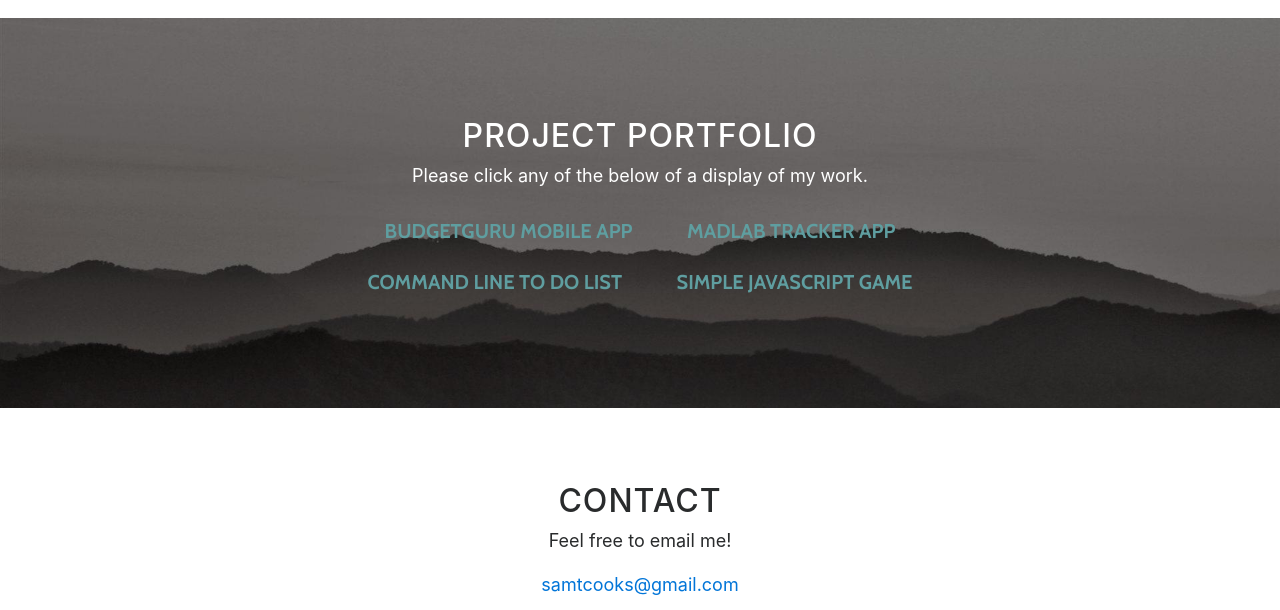
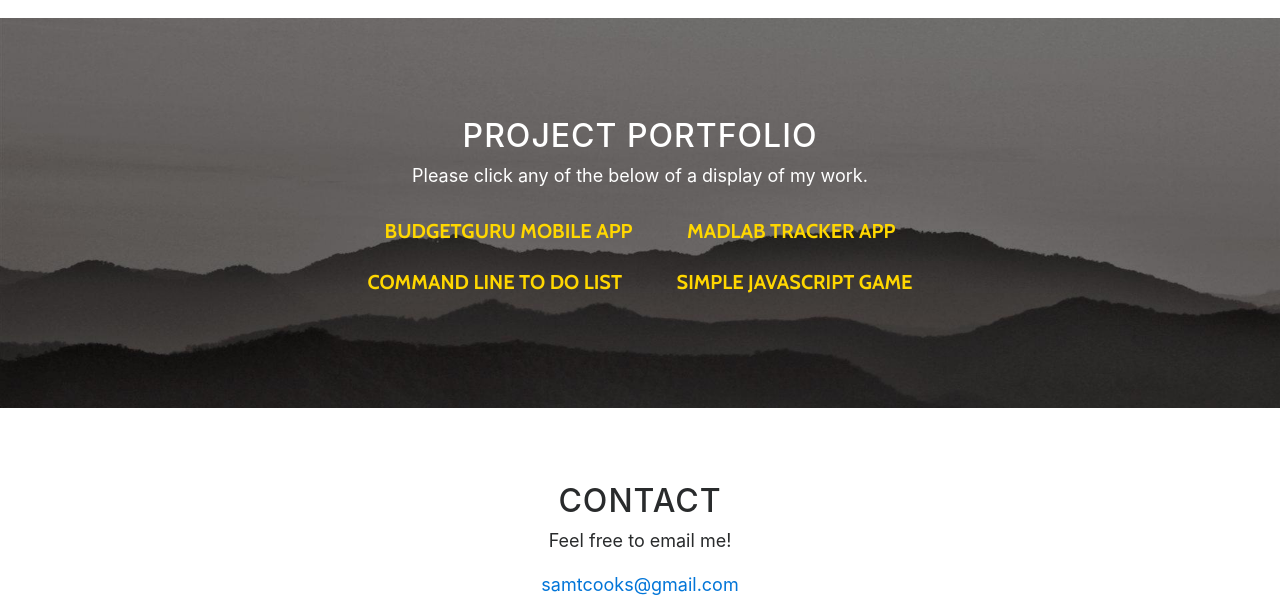
Before and after one commit to samanthacooks/samanthacooks.github.io, a website with bundled scripts: page index.html in a window 1280 px wide. Shown: the part 1442-2052 px from the top of the page. Built offline with nearby package versions, Linux system fonts and the light colour scheme.

Commit message:
Update links and button color

```diff
--- a/css/grayscale.css
+++ b/css/grayscale.css
@@ -4,7 +4,7 @@
  * Licensed under MIT (https://github.com/BlackrockDigital/startbootstrap-grayscale/blob/master/LICENSE)
  */
 body {
-  font-family: 'Lora', 'Helvetica Neue', Helvetica, Arial, sans-serif;
+  font-family: sans-serif;
   position: relative;
   width: 100%;
   height: 100%;
@@ -41,10 +41,10 @@ a {
   -webkit-transition: all .2s ease-in-out;
   -moz-transition: all .2s ease-in-out;
   transition: all .2s ease-in-out;
-  color: cadetblue; }
+  color: gold; }
   a:hover, a:focus {
     text-decoration: none;
-    color: darkgrey; }
+    color: cadetblue; }
 
 #mainNav {
   font-family: 'Cabin', 'Helvetica Neue', Helvetica, Arial, sans-serif;
@@ -181,8 +181,8 @@ a {
   border-radius: 0; }
 
 .btn-default {
-  color: cadetblue;
-  border: 1px solid cadetblue;
+  color: gold;
+  border: 1px solid gold;
   background-color: transparent; }
   .btn-default:hover, .btn-default:focus {
     color: darkgrey;
--- a/index.html
+++ b/index.html
@@ -102,10 +102,10 @@
                 <div class="col-lg-8 offset-md-2">
                     <h2>Project Portfolio</h2>
                     <p>Please click any of the below of a display of my work.</p>
-                    <a href="https://github.com/BudgetGuru" class="btn btn-default btn-lg" target="_self">BudgetGURU Mobile App</a>
-                    <a href="https://github.com/nyc-sea-lions-2017/MadLab" class="btn btn-default btn-lg" target="_self">MadLab Tracker App</a>
-                    <a href="https://github.com/nyc-fiddler-crabs-2017/ruby-todos-1-0-core-features-challenge/tree/solo-samanthacooks" class="btn btn-default btn-lg" target="_self">Command Line To Do List</a>
-                    <a href="https://github.com/nyc-sea-lions-2017/javascript-racer-1-front-end-challenge/tree/solo-samanthacooks" class="btn btn-default btn-lg" target="_self">Simple Javascript Game</a>
+                    <a href="https://budgetguru.github.io/" class="btn btn-default btn-lg" target="_self">BudgetGURU Mobile App</a>
+                    <a href="https://github.com/samanthacooks/MadLab" class="btn btn-default btn-lg" target="_self">MadLab Tracker App</a>
+                    <a href="https://github.com/samanthacooks/ruby-todos-1-0-core-features-challenge/tree/solo-samanthacooks" class="btn btn-default btn-lg" target="_self">Command Line To Do List</a>
+                    <a href="https://github.com/samanthacooks/javascript-racer-1-front-end-challenge/tree/solo-samanthacooks" class="btn btn-default btn-lg" target="_self">Simple Javascript Game</a>
 
 
                 </div>
```
